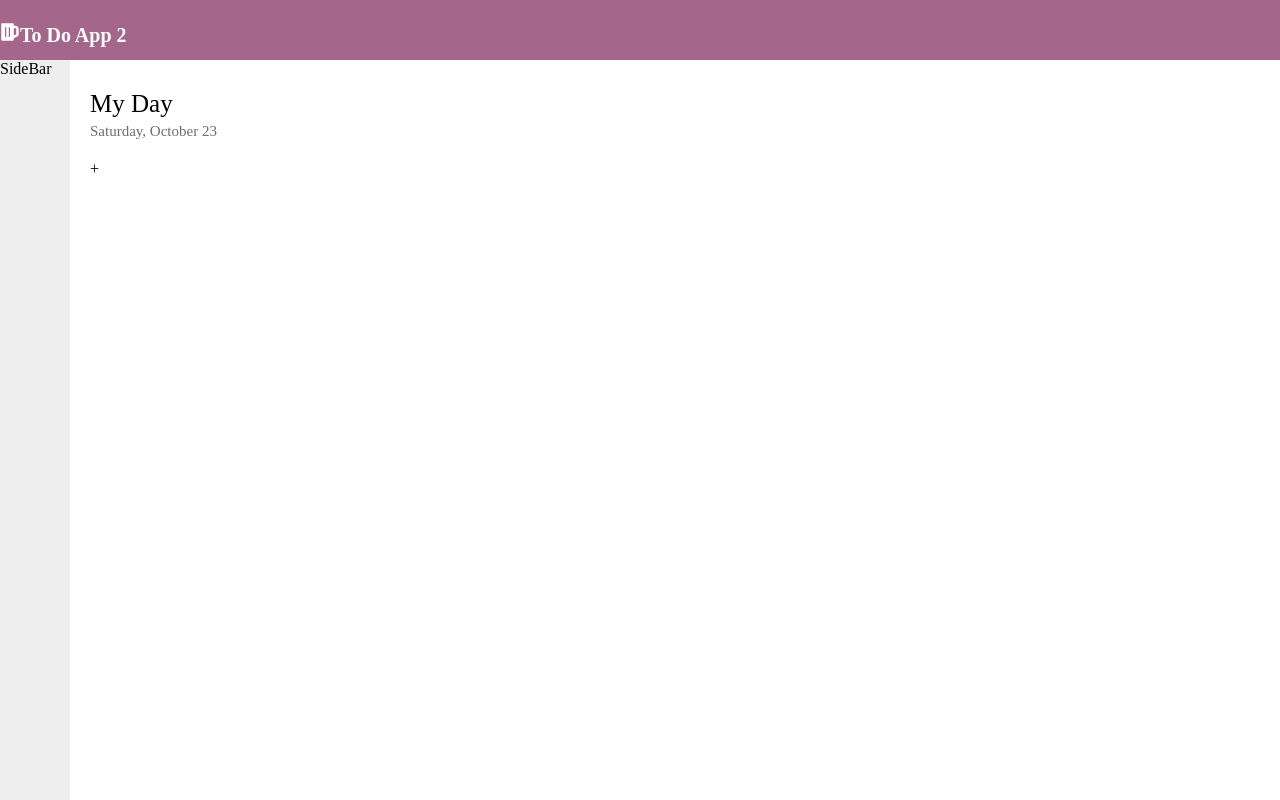
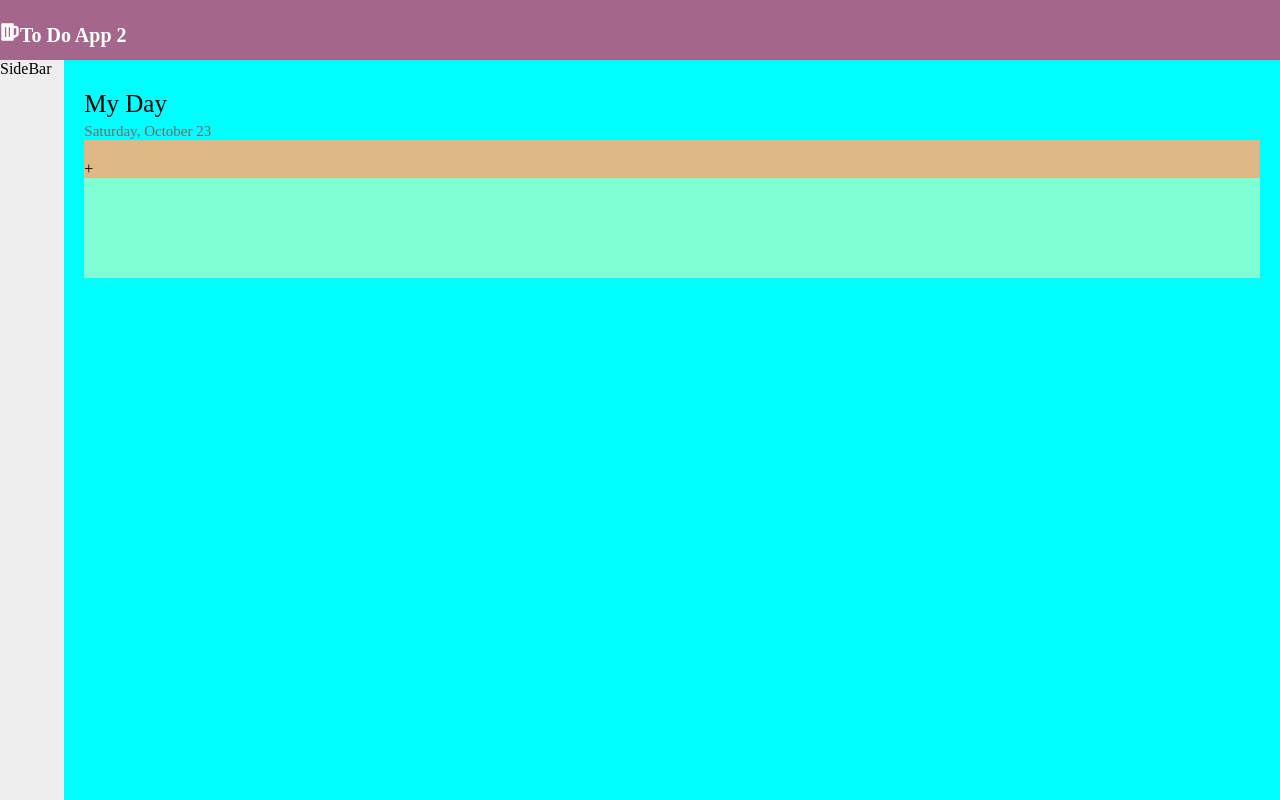
Before and after one commit to nerdjot/todo-app, a React (Create React App) app: page / in a window 1280 px wide. Built offline with nearby package versions, Linux system fonts and the light colour scheme.

Commit message:
adding empty list

```diff
--- a/src/components/List.js
+++ b/src/components/List.js
@@ -1,6 +1,6 @@
-import React, { useState, useEffect } from "react";
-import "../styles/List.css";
-import AddComponent from "./AddComponent";
+import React, { useState, useEffect } from 'react';
+import '../styles/List.css';
+import AddComponent from './AddComponent';
 
 const Body = () => {
   return (
@@ -9,6 +9,9 @@ const Body = () => {
       <div className="list-date">Saturday, October 23</div>
       <div className="list-view">
         <AddComponent></AddComponent>
+        <div className="list-empty">
+
+        </div>
       </div>
     </div>
   );
--- a/src/styles/Body.css
+++ b/src/styles/Body.css
@@ -1,14 +1,16 @@
-.body-div{
-  position:absolute;
-  top:60px;
-  left:0;
-  width:100%;
+.body-div {
+  position: absolute;
+  top: 60px;
+  left: 0;
+  width: 100%;
   display: flex;
-  justify-content:start;
+  justify-content: start;
+  background-color: red;
+  height: calc(100vh - 60px);
 }
 
-.side-bar{
-  background-color:#EEEEEE;
-  height:100vh;
-  width:70px;
+.side-bar {
+  background-color: #eeeeee;
+  width: 70px;
+  height: 100%;
 }
--- a/src/styles/List.css
+++ b/src/styles/List.css
@@ -1,18 +1,28 @@
-.list-div{
-  padding-top:30px;
-  padding-left:20px;
+.list-div {
+  padding-top: 30px;
+  padding-left: 20px;
+  padding-right:20px;
+  background-color: aqua;
+  width:100%;
 }
 
-.list-list-name{
-  font-size:25px;
+.list-list-name {
+  font-size: 25px;
 }
 
-.list-date{
-  font-size:15px;
+.list-date {
+  font-size: 15px;
   color: #6e6e6e;
-  padding-top:5px;
+  padding-top: 5px;
 }
 
-.list-view{
+.list-view {
   padding-top: 20px;
+  background-color: burlywood;
 }
+
+.list-empty {
+  width: 100%;
+  height: 100px;
+  background-color: aquamarine;
+}
```
